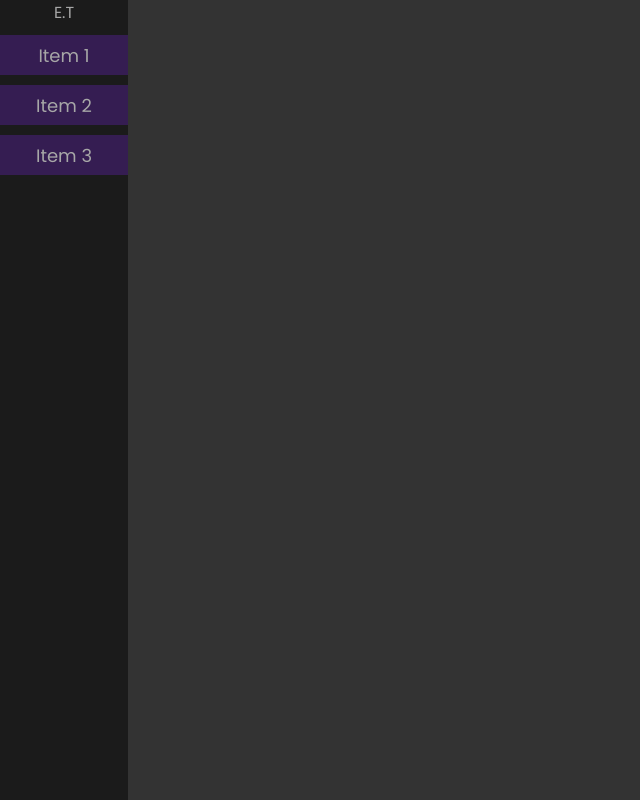
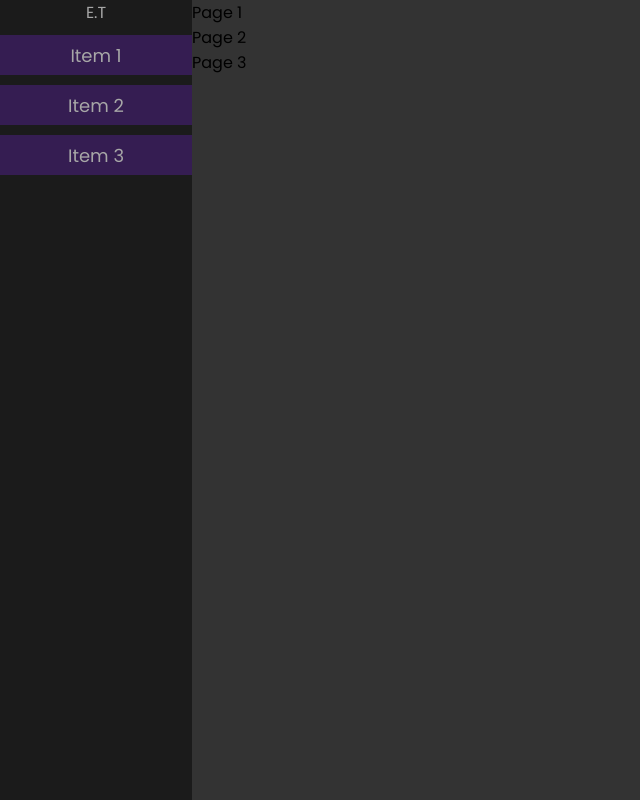
Before and after one commit to yuvaltoker/expense-tracker, a plain HTML site: page index.html in a window 1280 px wide. Shown: the whole page, without its empty margins (0-640 px from the left). Drawn offline with nearby package versions, Linux system fonts and the light colour scheme.

Commit message:
managed to make the hover happen :)

```diff
--- a/app.js
+++ b/app.js
@@ -21,7 +21,7 @@ function createMenuList() {
     const items = ['Item 1', 'Item 2', 'Item 3']
     const list_items = items.map((item) => createMenuListItem(item))
     list_items.forEach(list_item => {
-        list_item.className = 'side-bar-list-item'
+        list_item.className = 'sidebar-list-item'
         appendComponent(menu_list, list_item)
     });
     return menu_list
@@ -30,7 +30,7 @@ function createMenuList() {
 function createSidebar() {
     // main of sidebar
     const side_bar = document.createElement('nav')
-    side_bar.className = 'side-bar'
+    side_bar.className = 'sidebar'
     const side_bar_header = createSidebarHeader('E.T')
     appendComponent(side_bar, side_bar_header)
     const side_bar_menu = createMenuList()
@@ -38,9 +38,47 @@ function createSidebar() {
     return side_bar
 }
 
-function createComponents(body){
-    side_bar = createSidebar()
-    appendComponent(body, side_bar)
+function createPage(name) {
+    const page = document.createElement('div')
+    page.textContent = name
+    return page
 }
 
-createComponents(body)
+function createContent() {
+    const content = document.createElement('div')
+    const pages_names = ['Page 1', 'Page 2', 'Page 3']
+    const list_pages = pages_names.map((page_name) => createPage(page_name))
+    list_pages.forEach(page => {
+        page.className = 'page'
+        appendComponent(content, page)
+    })
+    return content
+}
+
+function createContainer() {
+    const container = document.createElement('div')
+    container.className = 'container'
+    return container
+}
+
+function createComponents() {
+    const container = createContainer()
+    const side_bar = createSidebar()
+    appendComponent(container, side_bar)
+    const content = createContent()
+    appendComponent(container, content)
+    return container
+}
+
+const container = createComponents()
+body.append(container)
+
+const sidebar = document.querySelector('.sidebar')
+const content = document.querySelector('.content')
+//const container = document.querySelector('.container')
+
+sidebar.addEventListener('mouseenter', () => container.classList.add('hover-sidebar'))
+sidebar.addEventListener('mouseleave', () => container.classList.remove('hover-sidebar'))
+
+content.addEventListener('mouseenter', () => container.classList.add('hover-content'))
+content.addEventListener('mouseleave', () => container.classList.remove('hover-content'))
--- a/styles.css
+++ b/styles.css
@@ -27,8 +27,11 @@
     --tran-05: all 0.5s ease;
 
     /*===== Sizes =====*/
-    --side-bar-height: 100vh;
-    --side-bar-width: 10vw;
+    --sidebar-height: 100vh;
+    --sidebar-width-open: 15%;
+    --sidebar-width-close: 5%;
+    --content-width-open: 95%;
+    --content-width-close: 85%;
 }
 
 body {
@@ -37,28 +40,55 @@ body {
     transition: var(--tran-05);
 }
 
-.side-bar {
+.container {
+    display: flex;
+}
+
+.hover-sidebar .sidebar {
+    width: var(--sidebar-width-open);
+}
+
+.hover-sidebar .content {
+    width: var(--content-width-close);
+}
+
+.hover-content .sidebar {
+    width: var(--sidebar-width-close);
+}
+
+.hover-content .content {
+    width: var(--content-width-open);
+}
+
+
+.sidebar {
     background-color: var(--sidebar-background);
     color: var(--sidebar-color);
-    width: var(--side-bar-width);
-    height: var(--side-bar-height);
+    height: var(--sidebar-height);
+    width: var(--sidebar-width-close);
+    transition: var(--tran-04);
 }
 
-.side-bar header {
+.content {
+    width: var(--content-width-open);
+    transition: var(--tran-04);
+}
+
+.sidebar header {
     text-align: center;
 }
 
-.side-bar li {
+.sidebar li {
     background-color: var(--sidebar-list-background);
     display: flex;
     justify-content: center;
     align-items: center;
-    height: calc(var(--side-bar-height) * 1 / 20);
+    height: calc(var(--sidebar-height) * 1 / 20);
     margin-top: 10px;
     font-size: large;
 }
 
-.side-bar li:hover {
+.sidebar li:hover {
     background-color: var(--sidebar-list-hover-background);
     color: var(--sidebar-list-hover-color);
     transition: var(--tran-04);
```
